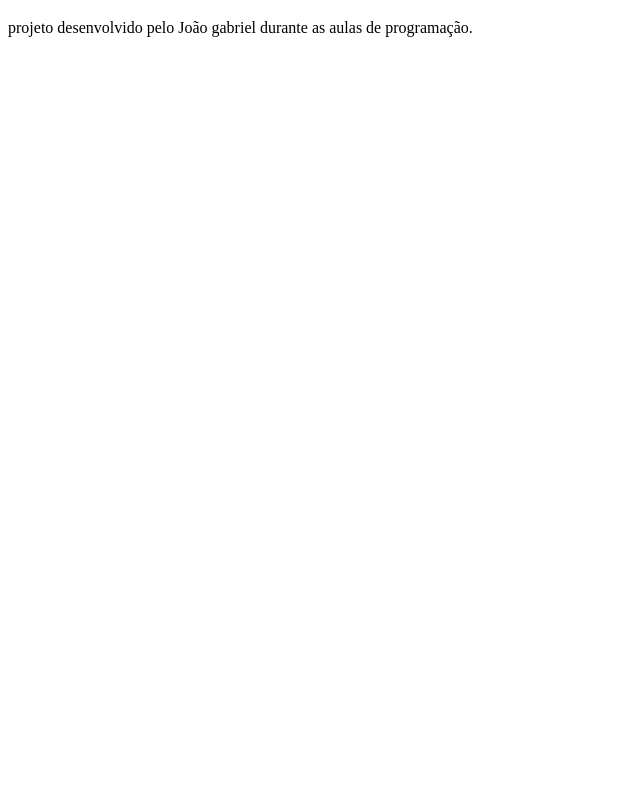
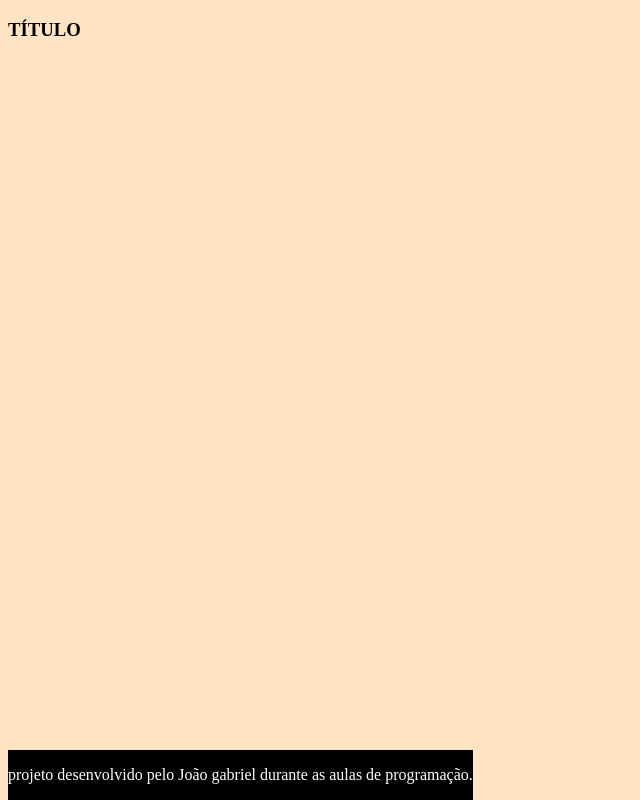
Before and after one commit to yKmz-beep/cartao-de-memoria, a plain HTML site: page index.html in a window 1280 px wide. Shown: the whole page, without its empty margins (0-640 px from the left). Drawn offline with Linux system fonts and the light colour scheme.

Commit message:
correção

```diff
--- a/assets/style.css
+++ b/assets/style.css
@@ -0,0 +1,10 @@
+body {
+    background-color: bisque;
+}
+
+footer {
+    background-color: black;
+    color: white;
+    position: fixed;
+    bottom: 0;
+}
--- a/index.html
+++ b/index.html
@@ -3,6 +3,7 @@
 <head>
     <meta charset="UTF-8">
     <meta name="viewport" content="width=device-width, initial-scale=1.0">
+    <link rel="stylesheet" href="assets/style.css">
     <title>cartão de memoria</title>
 </head>
 <body>
@@ -10,7 +11,7 @@
         <section id="container">
             <article class="cartao">
                 <div class="cartao__conteudo">
-                    <h3>        </h3>
+                    <h3>    TÍTULO    </h3>
                     <div class="cartao__conteudo__pergunta">
 
                     </div>
```
